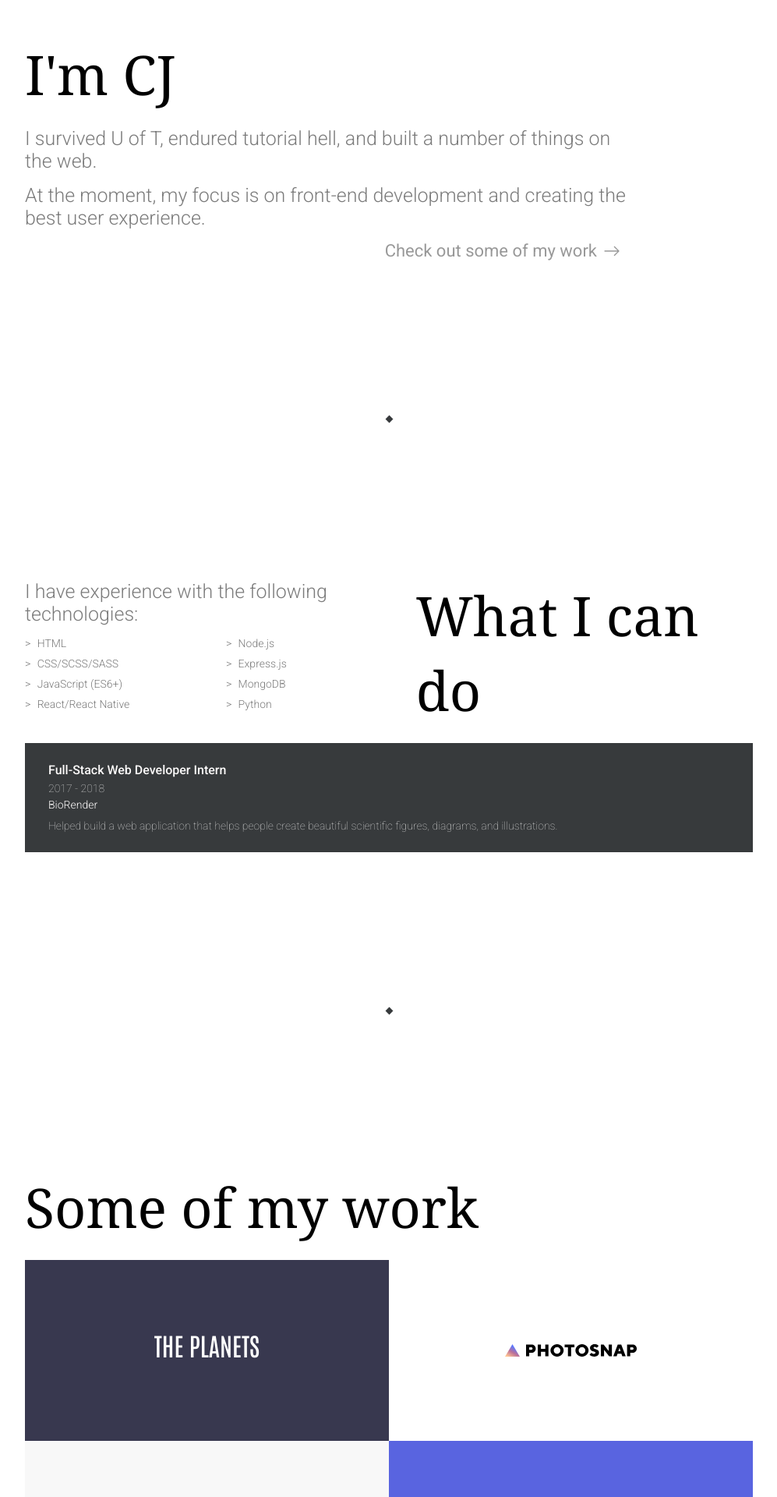
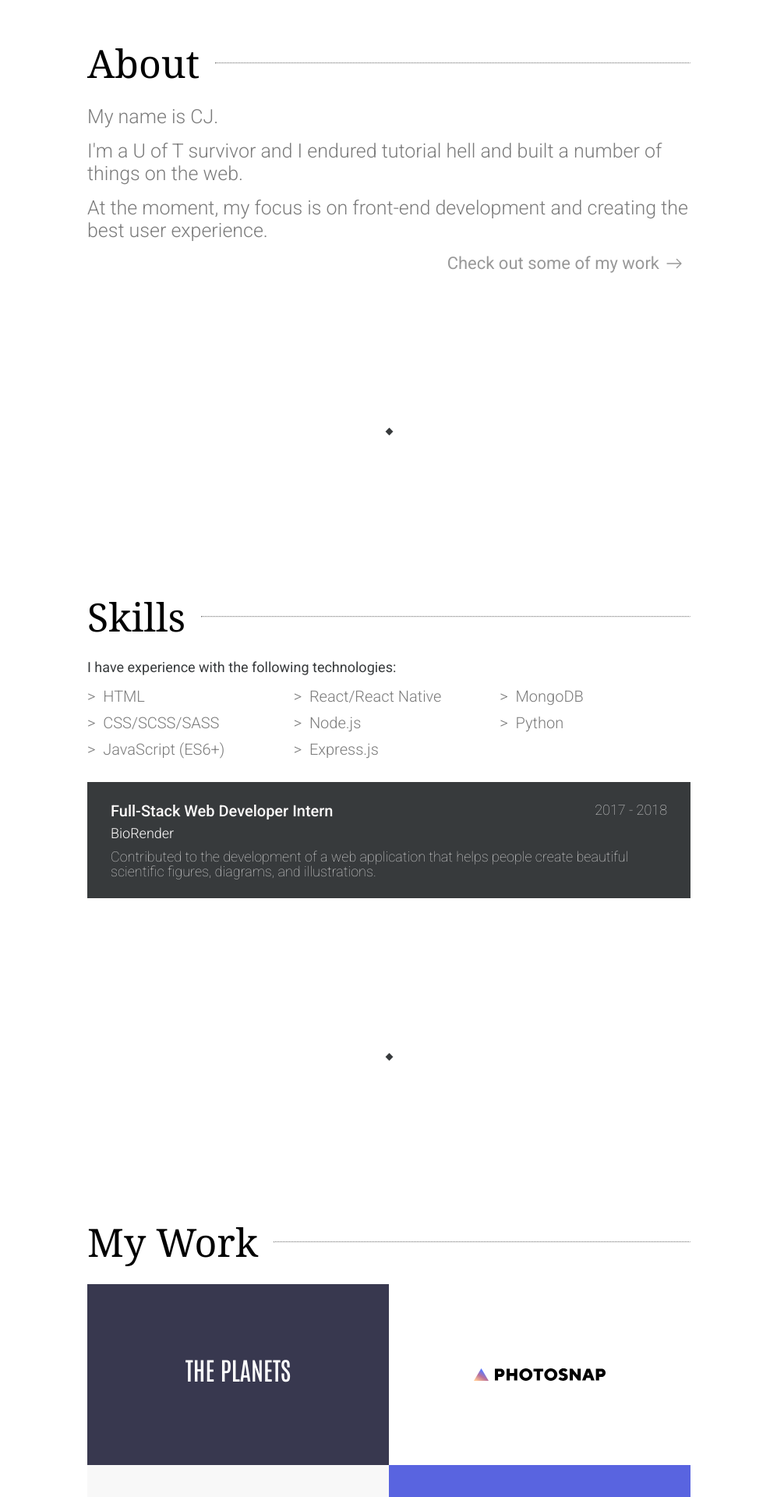
Before and after one commit to cjoak1028/my-personal-website, a React (Create React App) app: page / in a window 1280 px wide. Shown: the part 940-2860 px from the top of the page at 78% size, without its empty margins (186-1183 px from the left). Built offline with nearby package versions, Linux system fonts and the light colour scheme.

Commit message:
Changed desktop design

```diff
--- a/src/components/About/About.js
+++ b/src/components/About/About.js
@@ -5,10 +5,14 @@ import { BsArrowRight } from "react-icons/bs";
 const About = () => {
   return (
     <div id={styles.about}>
-      <h2>I'm CJ</h2>
+      <div id={styles["about-title"]} className="flex flex-ai-c">
+        <h2>About</h2>
+        <hr />
+      </div>
+      <p>My name is CJ.</p>
       <p>
-        I survived U of T, endured tutorial hell, and built a number of things
-        on the web.
+        I'm a U of T survivor and I endured tutorial hell and built a number of
+        things on the web.
       </p>
       <p>
         At the moment, my focus is on front-end development and creating the
--- a/src/components/About/About.module.css
+++ b/src/components/About/About.module.css
@@ -1,5 +1,10 @@
 #about {
     max-width: 77.4rem;
+    margin: auto;
+}
+
+#about-title {
+    margin-bottom: 2rem;
 }
 
 #work-link {
--- a/src/components/Contact/Contact.js
+++ b/src/components/Contact/Contact.js
@@ -4,9 +4,12 @@ import styles from "./Contact.module.css";
 const Contact = () => {
   return (
     <div id={styles.contact}>
-      <h2>Say hi!</h2>
+      <div id={styles["contact-title"]} className="flex flex-ai-c">
+        <h2>Contact Me</h2>
+        <hr />
+      </div>
       <p>
-        I’m actively searching for opportunities to apply my skills and
+        I’m currently searching for opportunities where I can test my skills and
         knowledge in web development all the while meeting new people and having
         fun!
       </p>
--- a/src/components/Contact/Contact.module.css
+++ b/src/components/Contact/Contact.module.css
@@ -1,3 +1,12 @@
+#contact {
+    max-width: 77.4rem;
+    margin: auto;
+}
+
+#contact-title {
+    margin-bottom: 2rem;
+}
+
 #contact p {
     font-size: 1.4rem;
     line-height: 1.8rem;
--- a/src/components/Skills/Skills.js
+++ b/src/components/Skills/Skills.js
@@ -4,9 +4,11 @@ import styles from "./Skills.module.css";
 const Skills = () => {
   return (
     <div id={styles.skills}>
-      <div id={styles["flex-wrapper"]}>
-        <h2>What I can do</h2>
-        <div>
+      <div id={styles["skills-title"]} className="flex flex-ai-c">
+        <h2>Skills</h2>
+        <hr />
+      </div>
+      <div id={styles["skills-list"]}>
         <p>I have experience with the following technologies:</p>
         <ul id={styles["skills-list"]}>
           <li>
@@ -35,16 +37,17 @@ const Skills = () => {
           </li>
         </ul>
       </div>
-      </div>
       <div className={styles["experience"]}>
+        <div id={styles["flex-wrapper"]}>
           <h4 className={styles["experience-title"]}>
             Full-Stack Web Developer Intern
           </h4>
           <p className={styles["experience-date"]}>2017 - 2018</p>
+        </div>
         <h5 className={styles["experience-company"]}>BioRender</h5>
         <p className={styles["experience-description"]}>
-          Helped build a web application that helps people create beautiful
-          scientific figures, diagrams, and illustrations.
+          Contributed to the development of a web application that helps people
+          create beautiful scientific figures, diagrams, and illustrations.
         </p>
       </div>
     </div>
--- a/src/components/Skills/Skills.module.css
+++ b/src/components/Skills/Skills.module.css
@@ -1,13 +1,22 @@
-#skills>p {
+#skills {
+    max-width: 77.4rem;
+    margin: auto;
+}
+
+#skills-title {
+    margin-bottom: 2rem;
+}
+
+#skills-list p {
     color: var(--c-main);
-    font-size: 1.4rem;
+    font-size: clamp(1.3rem, 1.8vw, 1.8rem);
     font-weight: 400;
 }
 
-#skills-list {
+#skills-list ul {
     list-style: none;
     columns: 2;
-    font-size: 1.4rem;
+    font-size: clamp(1.4rem, 2vw, 2rem);
     font-weight: 300;
     color: var(--c-sub);
     margin-bottom: 3rem;
@@ -21,6 +30,11 @@
     margin-right: .5rem;
 }
 
+#flex-wrapper {
+    display: flex;
+    flex-direction: column;
+}
+
 .experience {
     background-color: var(--c-main);
     color: #FCFAFA;
@@ -28,47 +42,45 @@
 }
 
 .experience-title {
-    font-size: 1.6rem;
+    font-size: clamp(1.6rem, 2vw, 2rem);
     font-weight: 500;
     margin-bottom: .6rem;
 }
 
 .experience-date {
-    font-size: 1.4rem;
+    font-size: clamp(1.4rem, 1.5vw, 1.8rem);
     margin-bottom: .5rem;
     color: #D6D6D6;
     font-weight: 100;
 }
 
 .experience-company {
-    font-size: 1.4rem;
+    font-size: clamp(1.4rem, 1.5vw, 1.8rem);
     font-weight: 300;
     margin-bottom: 1rem;
 }
 
 .experience-description {
-    font-size: 1.4rem;
+    font-size: clamp(1.4rem, 1.5vw, 1.8rem);
     color: #D6D6D6;
     margin-bottom: 0;
     font-weight: 100;
-    line-height: 1.8rem;
+    line-height: clamp(1.8rem, 1.5vw, 2rem);
 }
 
 @media screen and (min-width: 50em) {
-    #skills-list {
+    #skills-list ul {
         columns: 3;
+    }
+
+    #flex-wrapper {
+        flex-direction: row;
+        justify-content: space-between;
     }
 }
 
 @media screen and (min-width: 65em) {
-    #flex-wrapper {
-        display: flex;
-        flex-direction: row-reverse;
-        align-items: center;
-        justify-content: space-between;
-    }
-
-    #skills-list {
-        columns: 2;
+    #skills-list ul {
+        columns: 3;
     }
 }
--- a/src/components/Work/Work.js
+++ b/src/components/Work/Work.js
@@ -3,8 +3,11 @@ import styles from "./Work.module.css";
 
 const Work = () => {
   return (
-    <div>
-      <h2>Some of my work</h2>
+    <div id={styles.work}>
+      <div id={styles["work-title"]} className="flex flex-ai-c">
+        <h2>My Work</h2>
+        <hr />
+      </div>
       <div id={styles["projects-gallery"]}>
         <div id={styles["project-1"]} className={styles.project}>
           <p>The Planets</p>
--- a/src/components/Work/Work.module.css
+++ b/src/components/Work/Work.module.css
@@ -1,13 +1,21 @@
+#work {
+    max-width: 77.4rem;
+    margin: auto;
+}
+
+#work>p {
+    color: var(--c-main);
+    font-size: clamp(1.3rem, 1.8vw, 1.8rem);
+    font-weight: 400;
+}
+
+#work-title {
+    margin-bottom: 2rem;
+}
+
 #projects-gallery {
     display: grid;
     grid-template-columns: 1fr;
-}
-
-@media screen and (min-width: 50em) {
-    #projects-gallery {
-        display: grid;
-        grid-template-columns: 1fr 1fr;
-    }
 }
 
 .project {
@@ -46,3 +54,9 @@
 #project-4 {
     background-color: #5964E0;
 }
+
+@media screen and (min-width: 50em) {
+    #projects-gallery {
+        grid-template-columns: repeat(2, 1fr);
+    }
+}
--- a/src/index.css
+++ b/src/index.css
@@ -76,10 +76,8 @@ h1 {
 }
 
 h2 {
-  /* font-size: 3rem; */
-  font-size: clamp(3rem, 7vw, 7rem);
+  font-size: clamp(3rem, 5vw, 5rem);
   font-weight: 100;
-  margin-bottom: 2rem;
 }
 
 h3 {
@@ -98,3 +96,9 @@ p {
   font-weight: 300;
   margin-bottom: 1.5rem;
 }
+
+hr {
+  flex: 1;
+  border-top: dotted 1px var(--c-sub);
+  margin-left: 2rem;
+}
```
Lines whose indentation alone changed are shown as unchanged.
